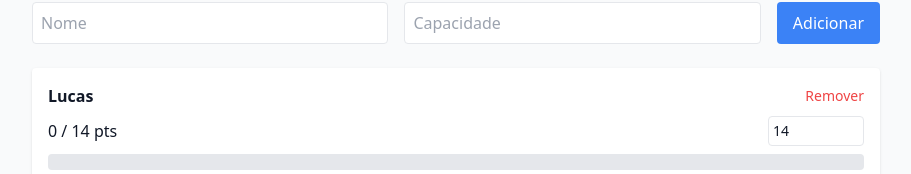
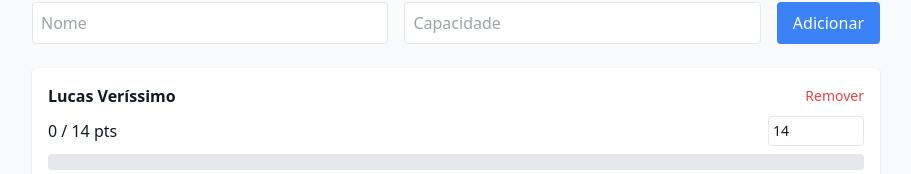
Before and after one commit to lucassverissimo-org/devscore-turbo, a React (Vite) app: page / in a window 1280 px wide. Shown: the part 292-466 px from the top of the page, without its empty margins (184-1095 px from the left). Built offline with nearby package versions, Linux system fonts and the light colour scheme.

Commit message:
teste de deploy

```diff
--- a/src/App.jsx
+++ b/src/App.jsx
@@ -18,7 +18,7 @@ export default function App() {
   const { theme, setTheme } = useTheme()
 
   const [devs, setDevs] = useState([
-    { name: 'Lucas', capacity: 14, points: 0, history: [], customPoints: '' },
+    { name: 'Lucas Veríssimo', capacity: 14, points: 0, history: [], customPoints: '' },
     { name: 'Samuel', capacity: 14, points: 0, history: [], customPoints: '' },
     { name: 'Ivan', capacity: 14, points: 0, history: [], customPoints: '' },
     { name: 'João Victor', capacity: 14, points: 0, history: [], customPoints: '' },
```
